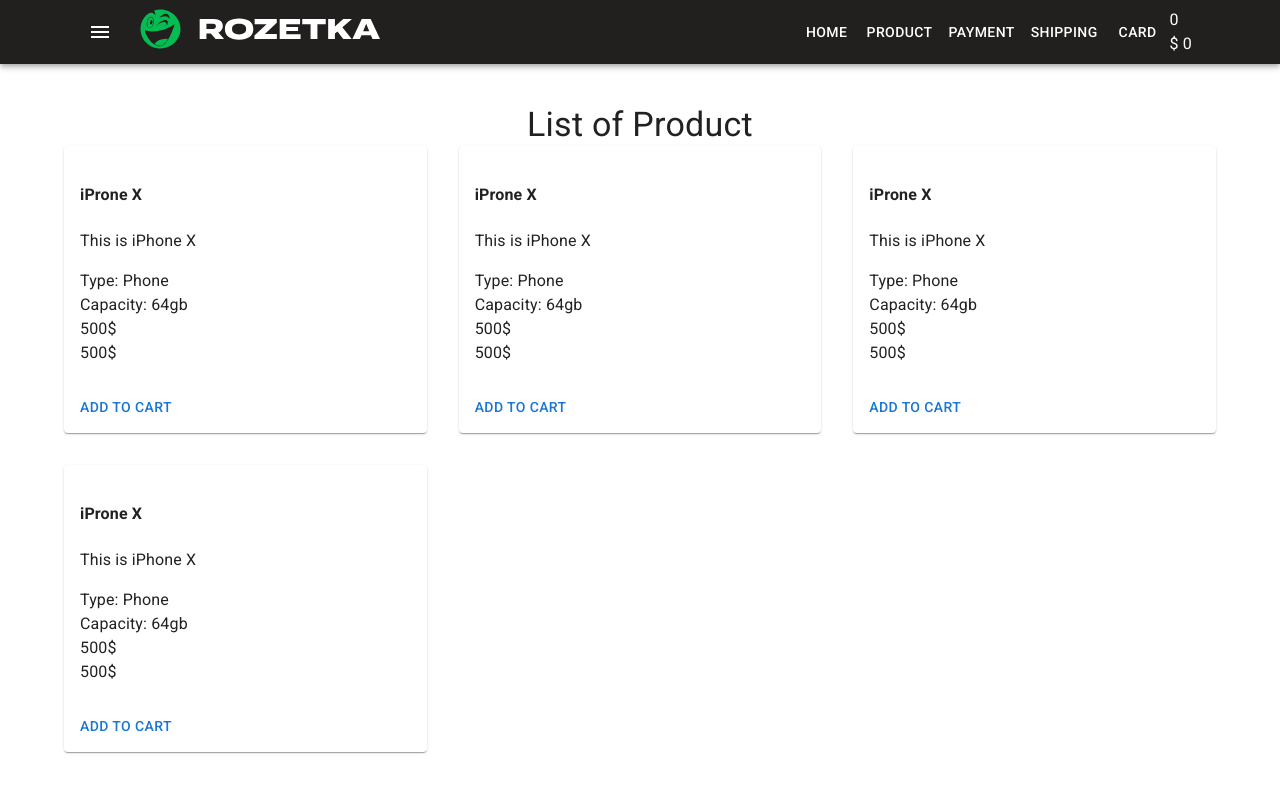
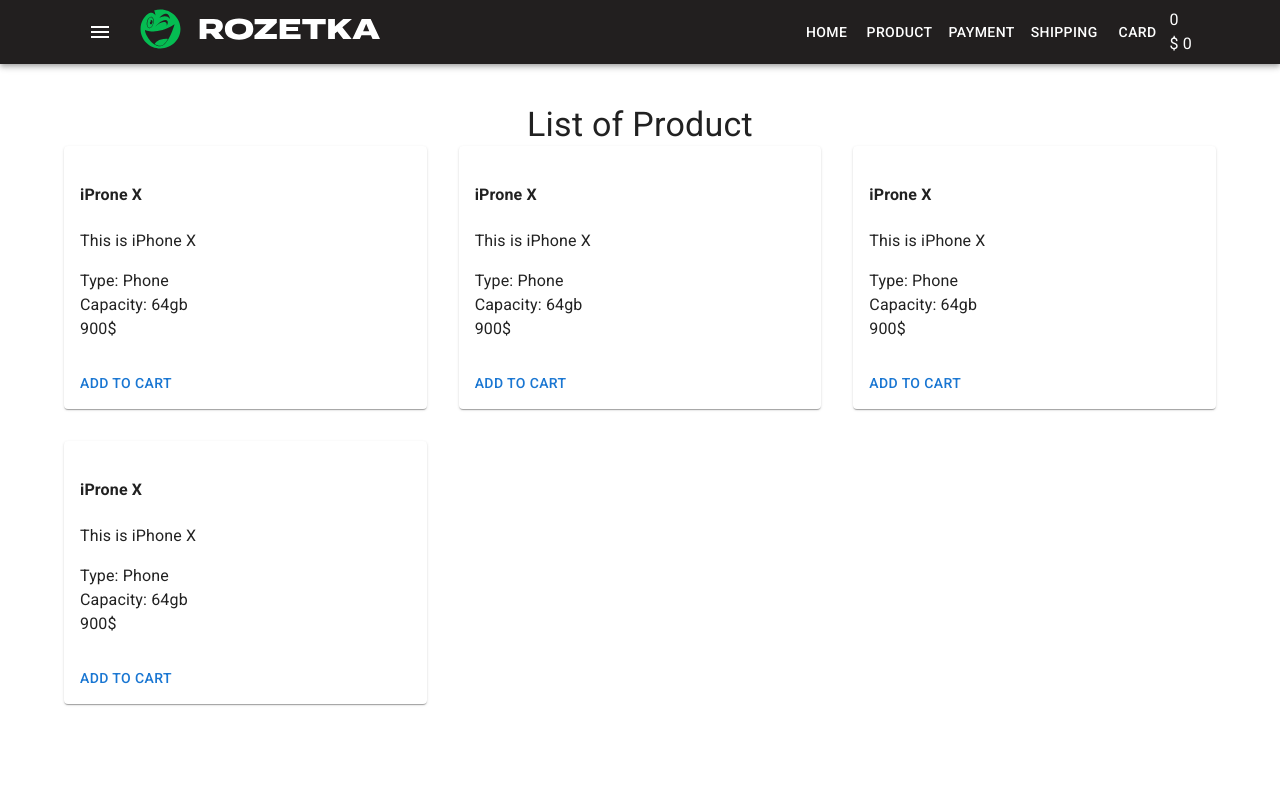
Before and after one commit to NikitOS-1/shop-project, a React (Create React App) app: page / in a window 1280 px wide. Shown: the top 792 px of the page. Built offline with nearby package versions, Linux system fonts and the light colour scheme.

Commit message:
change price

```diff
--- a/src/components/Products/ProductsListItem.tsx
+++ b/src/components/Products/ProductsListItem.tsx
@@ -10,8 +10,7 @@
         <p className="product-desc">This is iPhone X</p>
         <div className="product-features">Type: Phone</div>
         <div className="product-features">Capacity: 64gb</div>
-        <div className="product-price">500$</div>
-        <div className="product-price">500$</div>
+        <div className="product-price">900$</div>
       </CardContent>
       <CardActions>
         <Button>Add to cart</Button>
```
